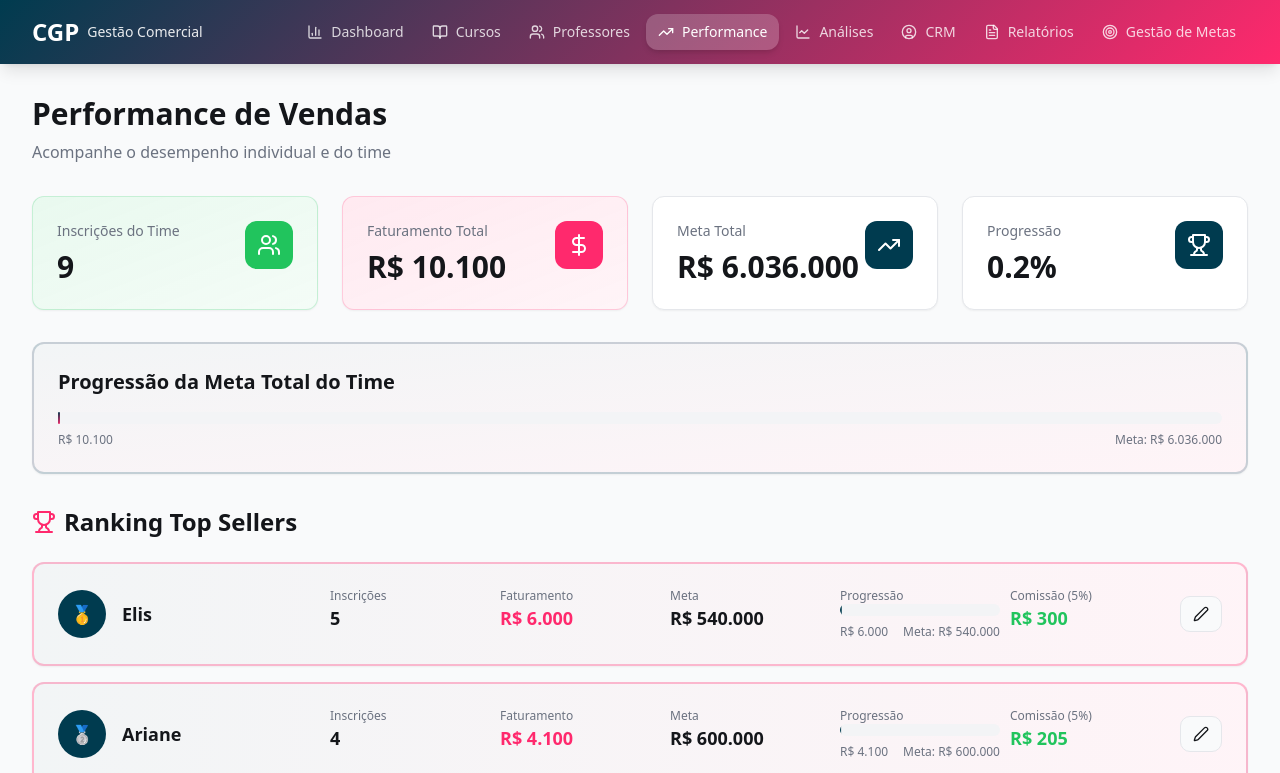
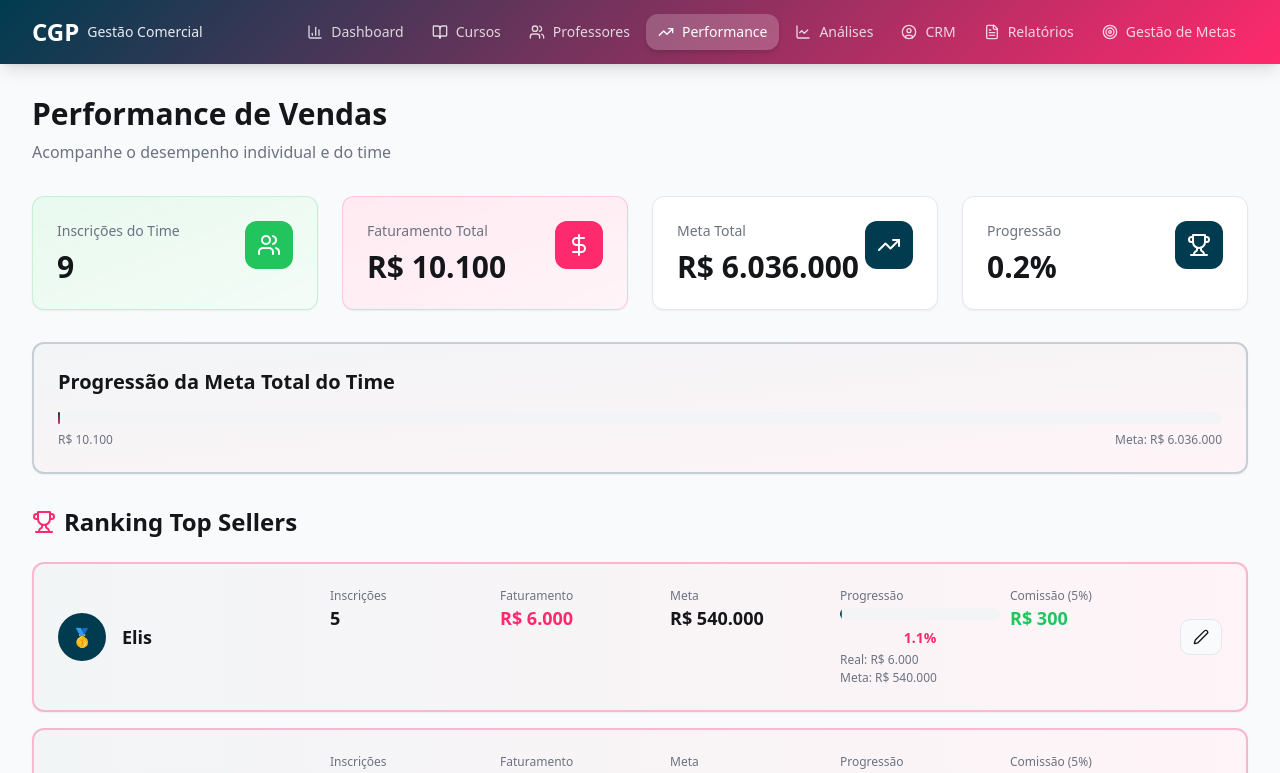
Before and after one commit to patriknazario/sync-star-repo, a React (Vite) app: page /performance in a window 1280 px wide. Shown: the top 773 px of the page. Built offline with nearby package versions, Linux system fonts and the light colour scheme; the HTML template or start-up script is replaced by a standard one.

Commit message:
Fix: Correct Progress column overlap

```diff
--- a/src/components/common/ProgressBar.tsx
+++ b/src/components/common/ProgressBar.tsx
@@ -6,9 +6,10 @@ interface ProgressBarProps {
   label?: string;
   showPercentage?: boolean;
   gradient?: boolean;
+  compact?: boolean;
 }
 
-export function ProgressBar({ current, target, label, showPercentage = true, gradient = false }: ProgressBarProps) {
+export function ProgressBar({ current, target, label, showPercentage = true, gradient = false, compact = false }: ProgressBarProps) {
   const percentage = target > 0 ? Math.min((current / target) * 100, 100) : 0;
 
   const formatCurrency = (value: number) => {
@@ -41,10 +42,16 @@ export function ProgressBar({ current, target, label, showPercentage = true, gra
         )}
       </div>
 
-      <div className="flex items-center justify-between text-xs text-muted-foreground">
-        <span>{formatCurrency(current)}</span>
-        <span>Meta: {formatCurrency(target)}</span>
-      </div>
+      {compact ? (
+        <p className="text-sm font-semibold text-center text-accent">
+          {percentage.toFixed(1)}%
+        </p>
+      ) : (
+        <div className="flex items-center justify-between text-xs text-muted-foreground">
+          <span>{formatCurrency(current)}</span>
+          <span>Meta: {formatCurrency(target)}</span>
+        </div>
+      )}
     </div>
   );
 }
--- a/src/pages/Performance.tsx
+++ b/src/pages/Performance.tsx
@@ -178,13 +178,18 @@ export default function Performance() {
                         </div>
 
                         <div>
-                          <p className="text-xs text-muted-foreground">Progressão</p>
-                          <div className="w-40">
+                          <p className="text-xs text-muted-foreground mb-1">Progressão</p>
+                          <div className="space-y-1 w-40">
                             <ProgressBar
                               current={vendedora.faturamento}
                               target={vendedora.metaAnual}
-                              showPercentage={true}
+                              showPercentage={false}
+                              compact={true}
                             />
+                            <div className="text-xs text-muted-foreground space-y-0.5">
+                              <p className="truncate">Real: {formatCurrency(vendedora.faturamento)}</p>
+                              <p className="truncate">Meta: {formatCurrency(vendedora.metaAnual)}</p>
+                            </div>
                           </div>
                         </div>
 
```
